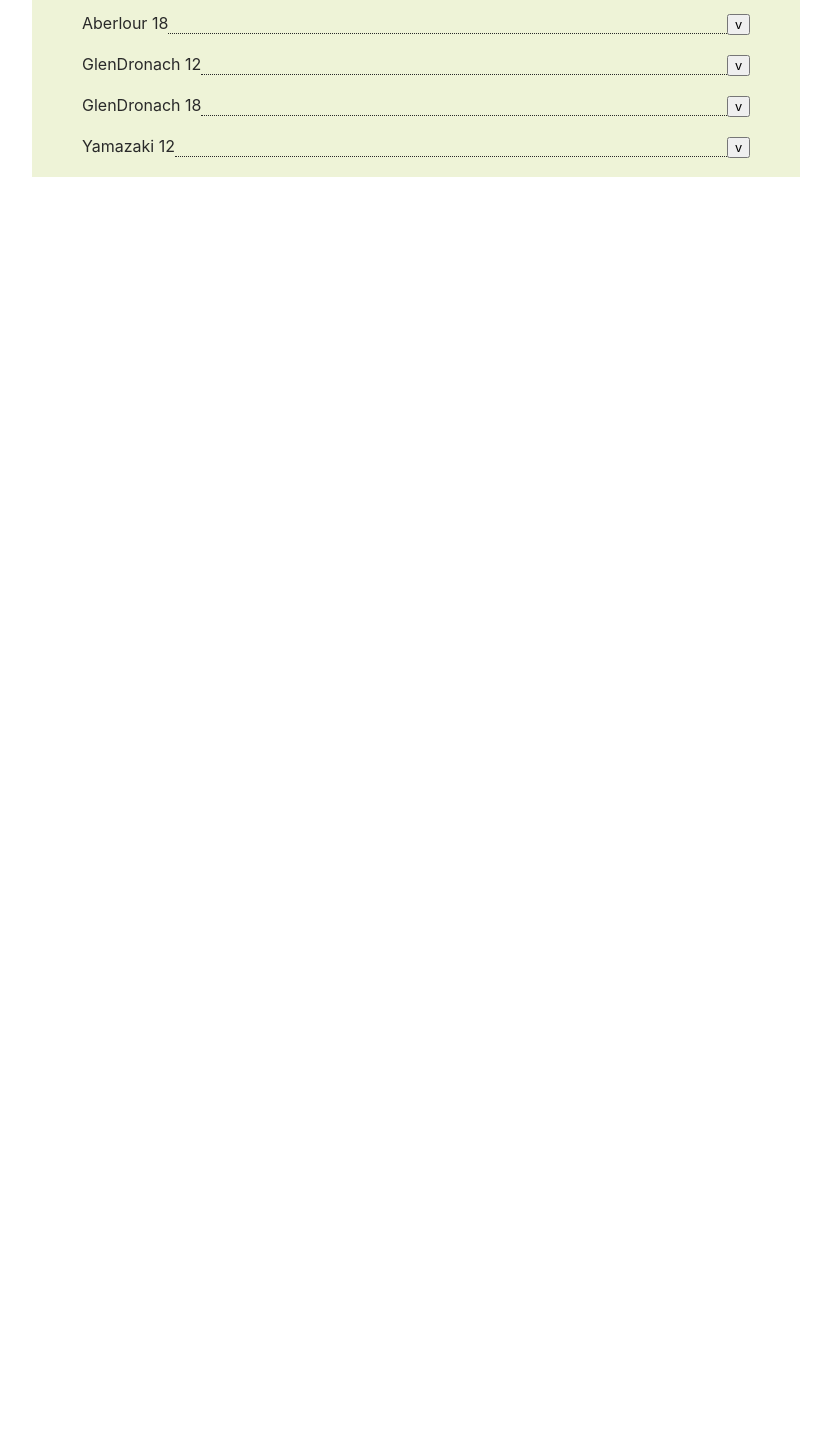
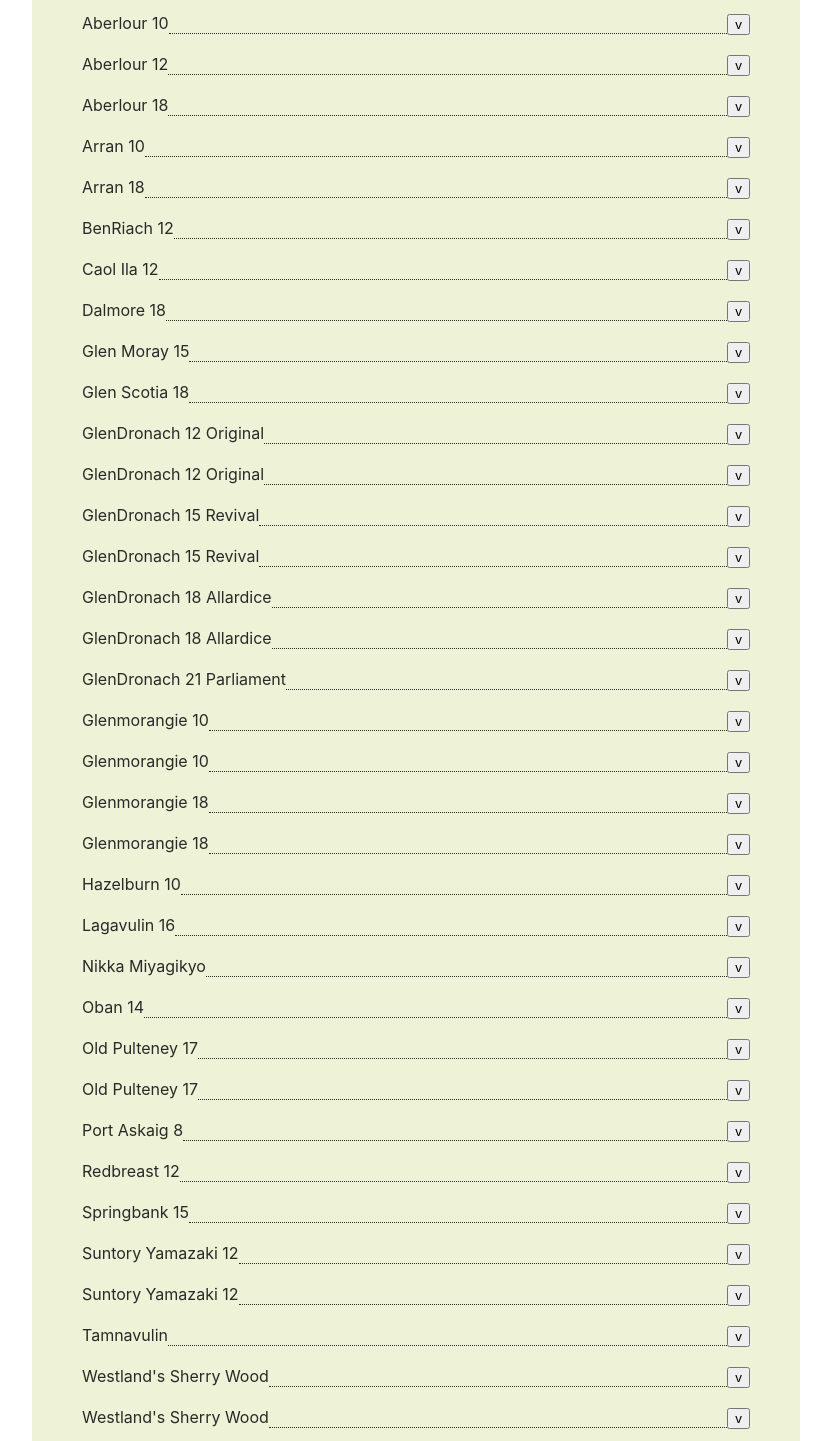
Before and after one commit to lifebeyondfife/whisky-menu, a React app: page / in a window 1280 px wide. Shown: the part 116-1557 px from the top of the page, without its empty margins (224-1055 px from the left). Before the commit the page ends 800 px from the top, so only its background shows below. Built offline with nearby package versions, Linux system fonts and the light colour scheme.

Commit message:
chore: add the full collection as a JSON object

```diff
--- a/public/index.html
+++ b/public/index.html
@@ -6,38 +6,15 @@
     <meta name="viewport" content="width=device-width, initial-scale=1" />
     <meta name="theme-color" content="#000000" />
     <meta
-      name="description"
-      content="Web site created using create-react-app"
+      name="Whisky Menu"
+      content="A Menu of Available Whiskys"
     />
     <link rel="apple-touch-icon" href="logo192.png" />
-    <!--
-      manifest.json provides metadata used when your web app is installed on a
-      user's mobile device or desktop. See https://developers.google.com/web/fundamentals/web-app-manifest/
-    -->
     <link rel="manifest" href="%PUBLIC_URL%/manifest.json" />
-    <!--
-      Notice the use of %PUBLIC_URL% in the tags above.
-      It will be replaced with the URL of the `public` folder during the build.
-      Only files inside the `public` folder can be referenced from the HTML.
-
-      Unlike "/favicon.ico" or "favicon.ico", "%PUBLIC_URL%/favicon.ico" will
-      work correctly both with client-side routing and a non-root public URL.
-      Learn how to configure a non-root public URL by running `npm run build`.
-    -->
     <title>Whisky Menu</title>
   </head>
   <body>
     <noscript>You need to enable JavaScript to run this app.</noscript>
     <div id="root"></div>
-    <!--
-      This HTML file is a template.
-      If you open it directly in the browser, you will see an empty page.
-
-      You can add webfonts, meta tags, or analytics to this file.
-      The build step will place the bundled scripts into the <body> tag.
-
-      To begin the development, run `npm start` or `yarn start`.
-      To create a production bundle, use `npm run build` or `yarn build`.
-    -->
   </body>
 </html>
--- a/src/components/container/Whisky.js
+++ b/src/components/container/Whisky.js
@@ -7,19 +7,19 @@
   constructor({filterText, whiskys}) {
     super({filterText, whiskys});
     this.state = this.props.whiskys.reduce((map, obj) => {
-      map[obj.name] = {
-        click: () => this.handleClick(obj.name),
+      map[obj.id] = {
+        click: () => this.handleClick(obj.id),
         isToggleOn: true
       }
       return map;
     }, {});
   }
 
-  handleClick(whiskyName) {
+  handleClick(id) {
     this.setState(prevState => ({
-      [whiskyName]: {
-        click: prevState[whiskyName].click,
-        isToggleOn: !prevState[whiskyName].isToggleOn,
+      [id]: {
+        click: prevState[id].click,
+        isToggleOn: !prevState[id].isToggleOn,
       }
     }));
   };
@@ -34,11 +34,12 @@
         return [whisky.name, whisky.state, '' + whisky.age, whisky.location.region, whisky.location.country].
           some(f => this.matchesText(this.props.filterText.toLowerCase(), f));
       }).
+      sort((a, b) => (a.name > b.name) - (a.name < b.name)).
       map(whisky => {
       return (
-        <div key={whisky.name} className="container">
-            <WhiskyName whisky={whisky} show={this.state[whisky.name]}/>
-            <WhiskyDetails whisky={whisky} isToggleOn={this.state[whisky.name].isToggleOn}/>
+        <div key={whisky.id} className="container">
+            <WhiskyName whisky={whisky} show={this.state[whisky.id]}/>
+            <WhiskyDetails whisky={whisky} isToggleOn={this.state[whisky.id].isToggleOn}/>
         </div>
       );
     });
--- a/src/index.js
+++ b/src/index.js
@@ -2,12 +2,6 @@
 import ReactDOM from 'react-dom';
 import './index.css';
 import App from './components/App';
+import whiskys from './whiskys.js';
 
-const whiskys = [
-  { 'name': 'Aberlour 18', 'age': 18, 'state': 'Opened', 'price': 95, 'location': {'country': 'Scotland', 'region': 'Speyside'}},
-  { 'name': 'GlenDronach 12', 'age': 12, 'state': 'Opened', 'price': 45, 'location': {'country': 'Scotland', 'region': 'Highland'}},
-  { 'name': 'GlenDronach 18', 'age': 18, 'state': 'Opened', 'price': 115, 'location': {'country': 'Scotland', 'region': 'Highland'}},
-  { 'name': 'Yamazaki 12', 'age': 12, 'state': 'Opened', 'price': 100, 'location': {'country': 'Japan'}},
-];
-
-ReactDOM.render(<App whiskys={whiskys} />, document.getElementById('root'));
+ReactDOM.render(<App whiskys={whiskys.whiskyList} />, document.getElementById('root'));
--- /dev/null
+++ b/src/whiskys.js
@@ -0,0 +1,39 @@
+export default {
+ whiskyList: [
+    { "id":  2, "name": "Glenmorangie 10", "location": {"country": "Scotland", "region": "Highland"}, "age": 10, "state": "Opened", "price": "26" },
+    { "id":  3, "name": "Nikka Miyagikyo", "location": {"country": "Japan"}, "age": 3, "state": "Opened", "price": "62.71" },
+    { "id":  4, "name": "Suntory Yamazaki 12", "age": 12, "location": {"country": "Japan"}, "state": "Opened", "price": "83.29"},
+    { "id":  5, "name": "Glenmorangie 18", "age": 18, "location": {"country": "Scotland", "region": "Highland"}, "state": "Opened", "price": "71.21"},
+    { "id":  6, "name": "Old Pulteney 17", "age": 17, "location": {"country": "Scotland", "region": "Highland"}, "state": "Opened", "price": "76.80"},
+    { "id":  7, "name": "Aberlour 18", "age": 18, "location": {"country": "Scotland", "region": "Speyside"}, "state": "Opened", "price": "133.16"},
+    { "id":  8, "name": "Tamnavulin", "location": {"country": "Scotland", "region": "Speyside"}, "age": 3, "state": "Opened", "price": "22.50"},
+    { "id":  9, "name": "Hazelburn 10", "age": 10, "location": {"country": "Scotland", "region": "Campbeltown"}, "age": 10, "state": "Opened", "price": "40"},
+    { "id": 10, "name": "Glen Scotia 18", "age": 18, "location": {"country": "Scotland", "region": "Campbeltown"}, "state": "Opened", "price": "85.95"},
+    { "id": 11, "name": "Caol Ila 12", "age": 12, "location": {"country": "Scotland", "region": "Islay"}, "state": "Opened", "price": "34.20"},
+    { "id": 12, "name": "Lagavulin 16", "location": {"country": "Scotland", "region": "Islay"}, "age": 16, "state": "Opened", "price": "48.59"},
+    { "id": 13, "name": "Springbank 15", "age": 15, "location": {"country": "Scotland", "region": "Campbeltown"}, "state": "Opened", "price": "52.20"},
+    { "id": 14, "name": "Dalmore 18", "age": 18, "location": {"country": "Scotland", "region": "Highland"}, "state": "Opened", "price": "112.50"},
+    { "id": 15, "name": "Glenmorangie 10", "age": 10, "location": {"country": "Scotland", "region": "Highland"}, "state": "Closed", "price": "25"},
+    { "id": 16, "name": "Aberlour 12", "age": 12, "location": {"country": "Scotland", "region": "Highland"}, "state": "Opened", "price": "38"},
+    { "id": 17, "name": "GlenDronach 15 Revival", "age": 15, "location": {"country": "Scotland", "region": "Highland"}, "state": "Opened", "price": "55.80"},
+    { "id": 18, "name": "GlenDronach 18 Allardice", "age": 18, "location": {"country": "Scotland", "region": "Highland"}, "state": "Closed", "price": "94.94"},
+    { "id": 19, "name": "Oban 14", "age": 14, "location": {"country": "Scotland", "region": "Highland"}, "state": "Opened", "price": "41.40"},
+    { "id": 20, "name": "Glen Moray 15", "age": 15, "location": {"country": "Scotland", "region": "Speyside"}, "state": "Opened", "price": "48.75"},
+    { "id": 21, "name": "Westland's Sherry Wood", "location": {"country": "USA"}, "age": 3, "state": "Opened", "price": "66.62"},
+    { "id": 22, "name": "Westland's Sherry Wood", "location": {"country": "USA"}, "age": 3, "state": "Closed", "price": "66.62"},
+    { "id": 23, "name": "GlenDronach 12 Original", "age": 12, "location": {"country": "Scotland", "region": "Highland"}, "state": "Closed", "price": "41.95"},
+    { "id": 24, "name": "GlenDronach 12 Original", "age": 12, "location": {"country": "Scotland", "region": "Highland"}, "state": "Closed", "price": "41.95"},
+    { "id": 25, "name": "GlenDronach 21 Parliament", "location": {"country": "Scotland", "region": "Highland"}, "age": 21, "state": "Closed", "price": "138"},
+    { "id": 26, "name": "Suntory Yamazaki 12", "age": 12, "location": {"country": "Japan"}, "state": "Closed", "price": "120"},
+    { "id": 27, "name": "Arran 10", "age": 10, "location": {"country": "Scotland", "region": "Highland"}, "state": "Opened", "price": "45"},
+    { "id": 28, "name": "GlenDronach 15 Revival", "age": 15, "location": {"country": "Scotland", "region": "Highland"}, "state": "Closed", "price": "64.99"},
+    { "id": 29, "name": "Aberlour 10", "age": 10, "location": {"country": "Scotland", "region": "Speyside"}, "state": "Closed", "price": "25"},
+    { "id": 30, "name": "Redbreast 12", "age": 12, "location": {"country": "Ireland"}, "state": "Opened", "price": "46"},
+    { "id": 31, "name": "Arran 18", "age": 18, "location": {"country": "Scotland", "region": "Highland"}, "state": "Closed", "price": "85"},
+    { "id": 32, "name": "Glenmorangie 18", "age": 18, "location": {"country": "Scotland", "region": "Highland"}, "state": "Closed", "price": "79.95"},
+    { "id": 33, "name": "GlenDronach 18 Allardice", "age": 18, "location": {"country": "Scotland", "region": "Highland"}, "state": "Closed", "price": "98.76"},
+    { "id": 34, "name": "Old Pulteney 17", "age": 17, "location": {"country": "Scotland", "region": "Highland"}, "state": "Closed", "price": "99.95"},
+    { "id": 35, "name": "BenRiach 12", "age": 12, "location": {"country": "Scotland", "region": "Speyside"}, "state": "Opened", "price": "45.90"},
+    { "id": 36, "name": "Port Askaig 8", "location": {"country": "Scotland", "region": "Islay"}, "age": 8, "state": "Opened", "price": "46.50"},
+  ]
+};
```
Also changed, not shown: public/manifest.json, 1 other file.
